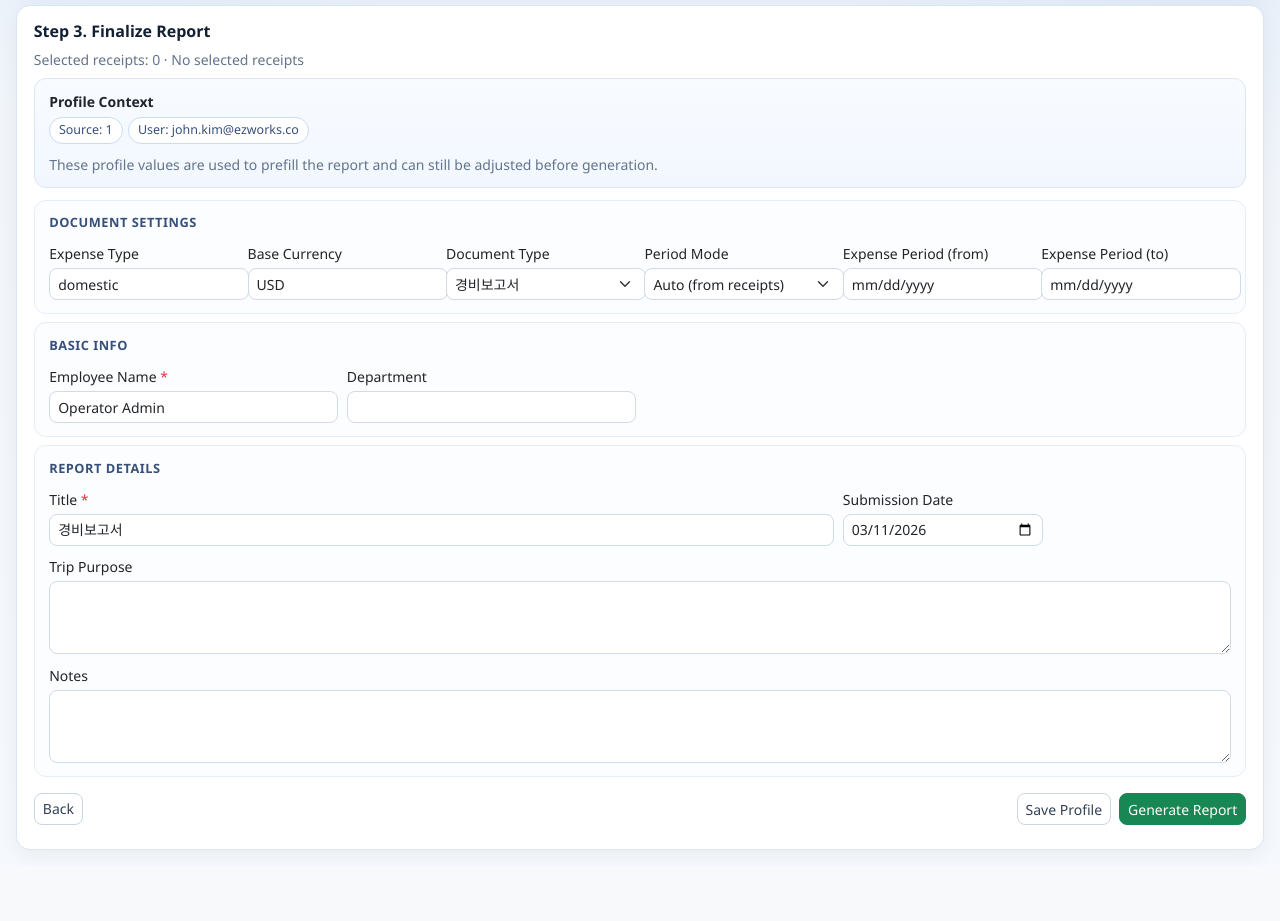
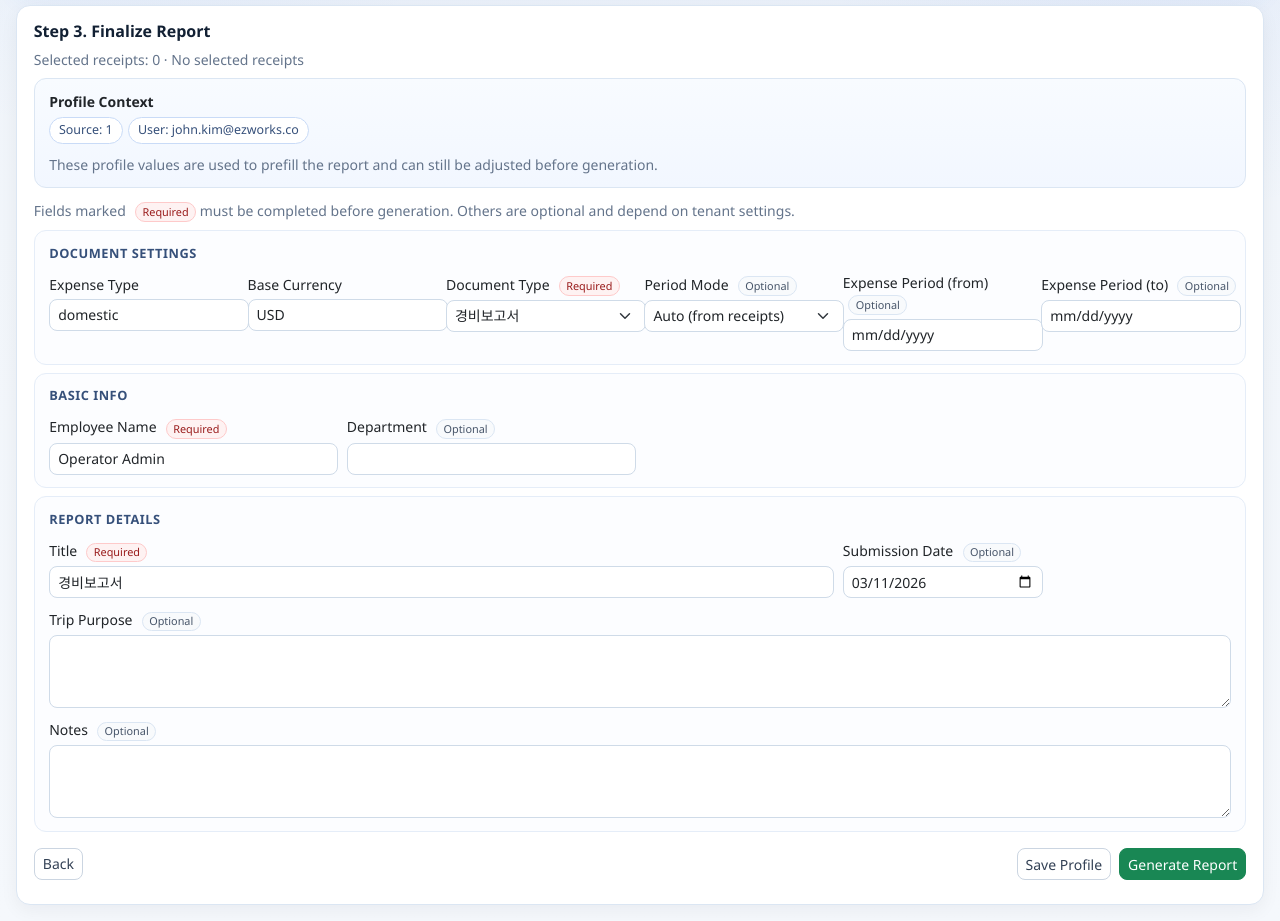
Before and after one commit to 2030Retire/EZWorks-Expense, a Flask app: page /reports/wizard/generate in a window 1280 px wide. Shown: the part 284-1205 px from the top of the page. Before the commit the page ends 1135 px from the top, so only its background shows below. Run offline with Flask 3, Linux system fonts and the light colour scheme; the visitor is signed in with stand-in values (Sample User, id 1); data comes from the database, SQL or seed files in the repository; some libraries are stand-ins or nearby versions.

Commit message:
clarify finalize field priority and review focus

```diff
--- a/templates/report_wizard_generate.html
+++ b/templates/report_wizard_generate.html
@@ -80,6 +80,26 @@
       gap: .55rem;
     }
     .wizard-field-span-8 { grid-column: span 8; min-width: 240px; }
+    .field-hint-required,
+    .field-hint-optional {
+      display: inline-flex;
+      align-items: center;
+      border-radius: 999px;
+      padding: .05rem .4rem;
+      font-size: .68rem;
+      margin-left: .35rem;
+      vertical-align: middle;
+    }
+    .field-hint-required {
+      color: #991b1b;
+      background: #fef2f2;
+      border: 1px solid #fecaca;
+    }
+    .field-hint-optional {
+      color: #475569;
+      background: #f8fafc;
+      border: 1px solid #dbe6f3;
+    }
     @media (max-width: 1200px) {
       .wizard-field-span-8 { grid-column: span 6; }
     }
@@ -102,38 +122,39 @@
       </div>
       <div id="successBanner" class="report-success-panel py-3 px-3 mb-3" style="display:none;"></div>
       <div id="profileContext" class="profile-context" style="display:none;"></div>
+      <div class="small text-muted mb-2">Fields marked <span class="field-hint-required">Required</span> must be completed before generation. Others are optional and depend on tenant settings.</div>
 
       <div class="finalize-section mb-2">
         <div class="finalize-section-title">Document Settings</div>
         <div class="wizard-grid compact">
           <div class="wizard-field-span-2"><label class="form-label small mb-1">Expense Type</label><input id="mode" class="form-control form-control-sm" readonly></div>
           <div class="wizard-field-span-2"><label class="form-label small mb-1">Base Currency</label><input id="currency" class="form-control form-control-sm" readonly></div>
-          <div class="wizard-field-span-2"><label class="form-label small mb-1">Document Type</label><select id="documentType" class="form-select form-select-sm"></select></div>
-          <div class="wizard-field-span-2"><label class="form-label small mb-1">Period Mode</label><select id="periodMode" class="form-select form-select-sm"><option value="auto">Auto (from receipts)</option><option value="manual">Manual</option></select></div>
-          <div id="wrapPeriodFrom" class="wizard-field-span-2"><label class="form-label small mb-1">Expense Period (from)</label><input id="periodFrom" type="date" class="form-control form-control-sm"></div>
-          <div id="wrapPeriodTo" class="wizard-field-span-2"><label class="form-label small mb-1">Expense Period (to)</label><input id="periodTo" type="date" class="form-control form-control-sm"></div>
+          <div class="wizard-field-span-2"><label class="form-label small mb-1">Document Type <span class="field-hint-required">Required</span></label><select id="documentType" class="form-select form-select-sm"></select></div>
+          <div class="wizard-field-span-2"><label class="form-label small mb-1">Period Mode <span class="field-hint-optional">Optional</span></label><select id="periodMode" class="form-select form-select-sm"><option value="auto">Auto (from receipts)</option><option value="manual">Manual</option></select></div>
+          <div id="wrapPeriodFrom" class="wizard-field-span-2"><label class="form-label small mb-1">Expense Period (from) <span class="field-hint-optional">Optional</span></label><input id="periodFrom" type="date" class="form-control form-control-sm"></div>
+          <div id="wrapPeriodTo" class="wizard-field-span-2"><label class="form-label small mb-1">Expense Period (to) <span class="field-hint-optional">Optional</span></label><input id="periodTo" type="date" class="form-control form-control-sm"></div>
         </div>
       </div>
 
       <div class="finalize-section mb-2">
         <div class="finalize-section-title">Basic Info</div>
         <div class="wizard-grid compact">
-          <div id="wrapEmployeeName" class="wizard-field-span-3"><label class="form-label small mb-1">Employee Name <span class="text-danger">*</span></label><input id="employeeName" class="form-control form-control-sm" required></div>
-          <div id="wrapDepartment" class="wizard-field-span-3"><label class="form-label small mb-1">Department</label><input id="department" class="form-control form-control-sm"></div>
-          <div id="wrapEmployeeId" class="wizard-field-span-2"><label class="form-label small mb-1">Employee ID</label><input id="employeeId" class="form-control form-control-sm"></div>
-          <div id="wrapManager" class="wizard-field-span-2"><label class="form-label small mb-1">Manager</label><input id="manager" class="form-control form-control-sm"></div>
-          <div id="wrapManagerEmail" class="wizard-field-span-2"><label class="form-label small mb-1">Manager Email</label><input id="managerEmail" type="email" class="form-control form-control-sm" placeholder="manager@company.com"></div>
+          <div id="wrapEmployeeName" class="wizard-field-span-3"><label class="form-label small mb-1">Employee Name <span class="field-hint-required">Required</span></label><input id="employeeName" class="form-control form-control-sm" required></div>
+          <div id="wrapDepartment" class="wizard-field-span-3"><label class="form-label small mb-1">Department <span class="field-hint-optional">Optional</span></label><input id="department" class="form-control form-control-sm"></div>
+          <div id="wrapEmployeeId" class="wizard-field-span-2"><label class="form-label small mb-1">Employee ID <span class="field-hint-optional">Optional</span></label><input id="employeeId" class="form-control form-control-sm"></div>
+          <div id="wrapManager" class="wizard-field-span-2"><label class="form-label small mb-1">Manager <span class="field-hint-optional">Optional</span></label><input id="manager" class="form-control form-control-sm"></div>
+          <div id="wrapManagerEmail" class="wizard-field-span-2"><label class="form-label small mb-1">Manager Email <span class="field-hint-optional">Optional</span></label><input id="managerEmail" type="email" class="form-control form-control-sm" placeholder="manager@company.com"></div>
         </div>
       </div>
 
       <div class="finalize-section">
         <div class="finalize-section-title">Report Details</div>
         <div class="wizard-grid compact">
-          <div class="wizard-field-span-8"><label class="form-label small mb-1">Title <span class="text-danger">*</span></label><input id="title" class="form-control form-control-sm" required></div>
-          <div id="wrapProject" class="wizard-field-span-2"><label class="form-label small mb-1">Project</label><input id="project" class="form-control form-control-sm"></div>
-          <div class="wizard-field-span-2"><label class="form-label small mb-1">Submission Date</label><input id="submitDate" type="date" class="form-control form-control-sm"></div>
-          <div class="wizard-field-span-12"><label class="form-label small mb-1">Trip Purpose</label><textarea id="tripPurpose" class="form-control form-control-sm" rows="3"></textarea></div>
-          <div class="wizard-field-span-12"><label class="form-label small mb-1">Notes</label><textarea id="notes" class="form-control form-control-sm" rows="3"></textarea></div>
+          <div class="wizard-field-span-8"><label class="form-label small mb-1">Title <span class="field-hint-required">Required</span></label><input id="title" class="form-control form-control-sm" required></div>
+          <div id="wrapProject" class="wizard-field-span-2"><label class="form-label small mb-1">Project <span class="field-hint-optional">Optional</span></label><input id="project" class="form-control form-control-sm"></div>
+          <div class="wizard-field-span-2"><label class="form-label small mb-1">Submission Date <span class="field-hint-optional">Optional</span></label><input id="submitDate" type="date" class="form-control form-control-sm"></div>
+          <div class="wizard-field-span-12"><label class="form-label small mb-1">Trip Purpose <span class="field-hint-optional">Optional</span></label><textarea id="tripPurpose" class="form-control form-control-sm" rows="3"></textarea></div>
+          <div class="wizard-field-span-12"><label class="form-label small mb-1">Notes <span class="field-hint-optional">Optional</span></label><textarea id="notes" class="form-control form-control-sm" rows="3"></textarea></div>
         </div>
       </div>
 
```
Also changed, not shown: templates/admin.html (+11 -1 lines), templates/report_wizard_review.html (+25 -5 lines).
